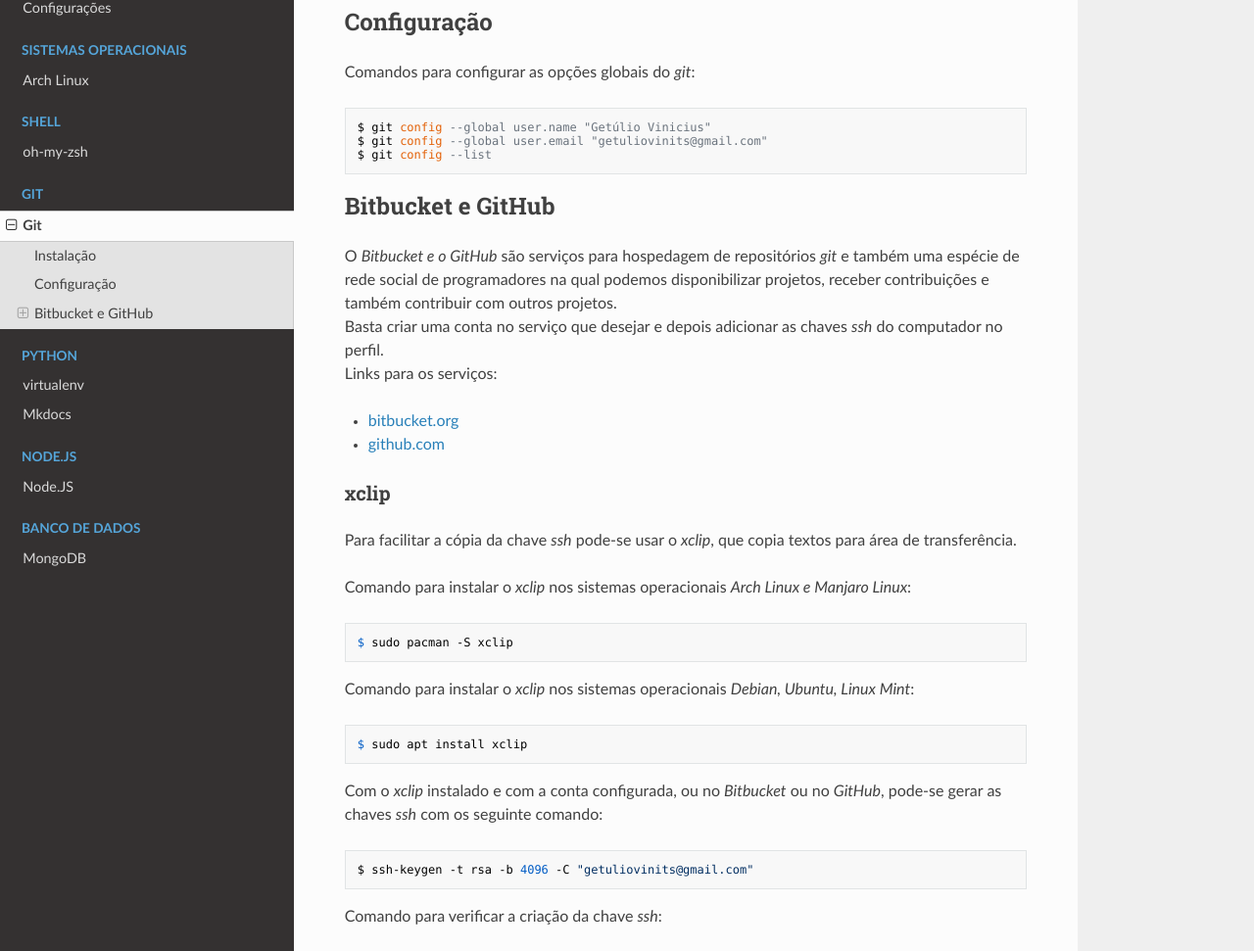
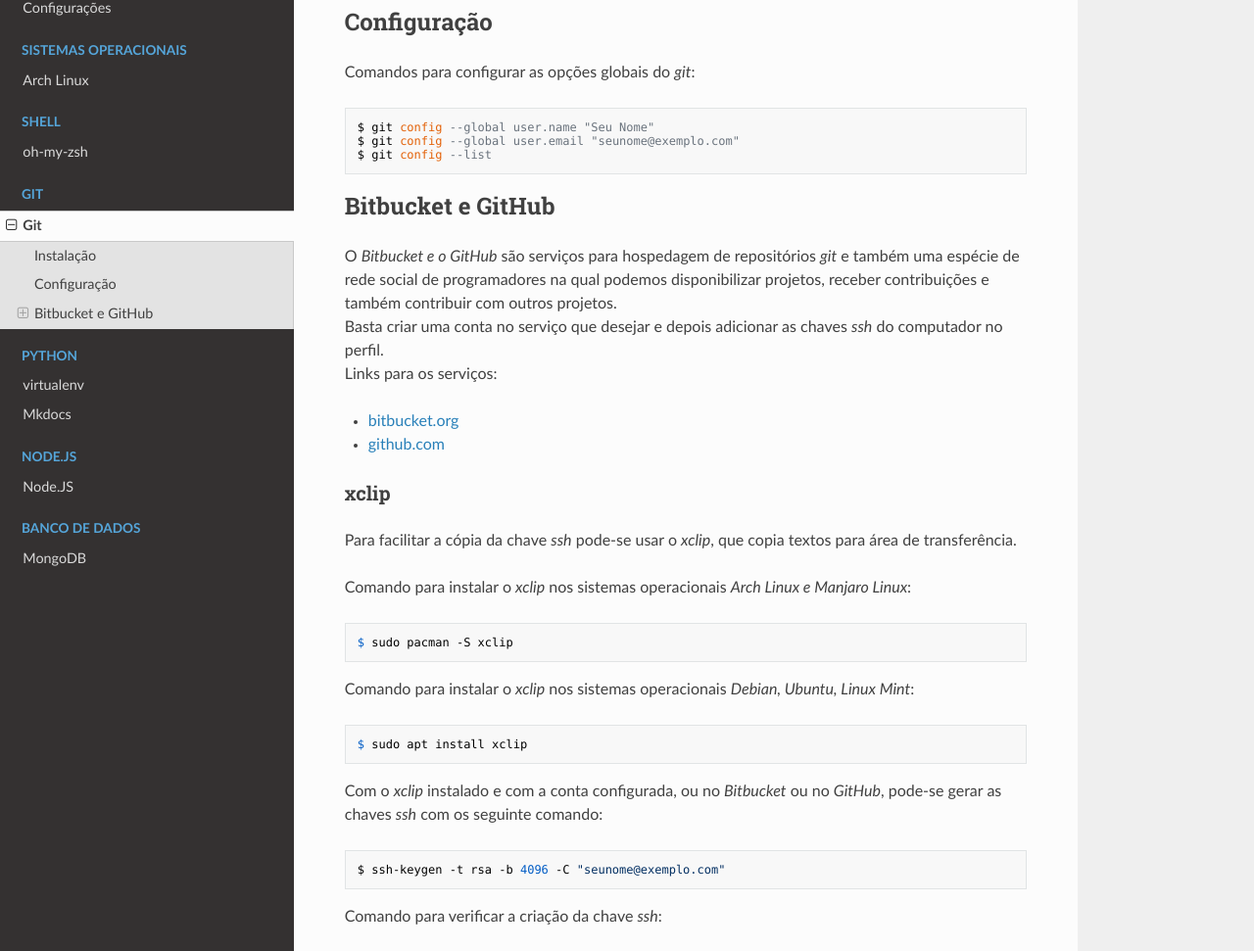
Before and after one commit to getuliovinicius/configuracoes, an MkDocs documentation site: the page built from mds/git/git.md, in a window 1280 px wide and 1400 px high, scrolled down 401 px. Shown: the part 137-1108 px from the top of the window at 98% size. Built offline with MkDocs 1.6.1, drawn with Linux system fonts in a browser that asks for light colours; nearby versions of some CDN libraries; old or Windows-style settings are respelled for this version of MkDocs.

````diff
--- a/mds/git/git.md
+++ b/mds/git/git.md
@@ -24,8 +24,8 @@ $ sudo apt install git
 Comandos para configurar as opções globais do _git_:
 
 ``` sh
-$ git config --global user.name "Getúlio Vinicius"
-$ git config --global user.email "getuliovinits@gmail.com"
+$ git config --global user.name "Seu Nome"
+$ git config --global user.email "seunome@exemplo.com"
 $ git config --list
 ```
 
@@ -57,7 +57,7 @@ $ sudo apt install xclip
 Com o _xclip_ instalado e com a conta configurada, ou no _Bitbucket_ ou no _GitHub_, pode-se gerar as chaves _ssh_ com os seguinte comando:
 
 ``` sh
-$ ssh-keygen -t rsa -b 4096 -C "getuliovinits@gmail.com"
+$ ssh-keygen -t rsa -b 4096 -C "seunome@exemplo.com"
 ```
 
 Comando para verificar a criação da chave _ssh_:
````
Also changed, not shown: mds/banco-de-dados/mongodb.md (+2 -2 lines), mds/sistema-operacional/arch-linux.md (+2 -2 lines).
